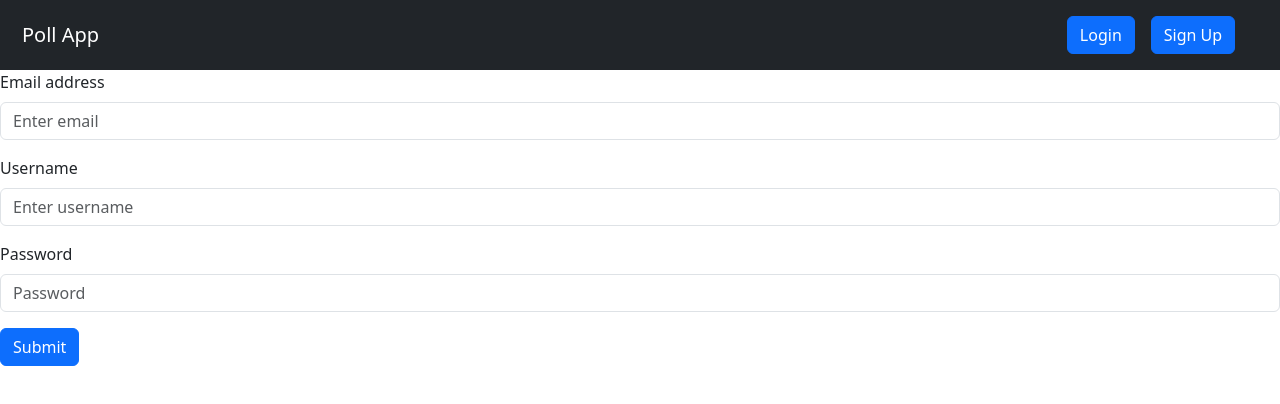
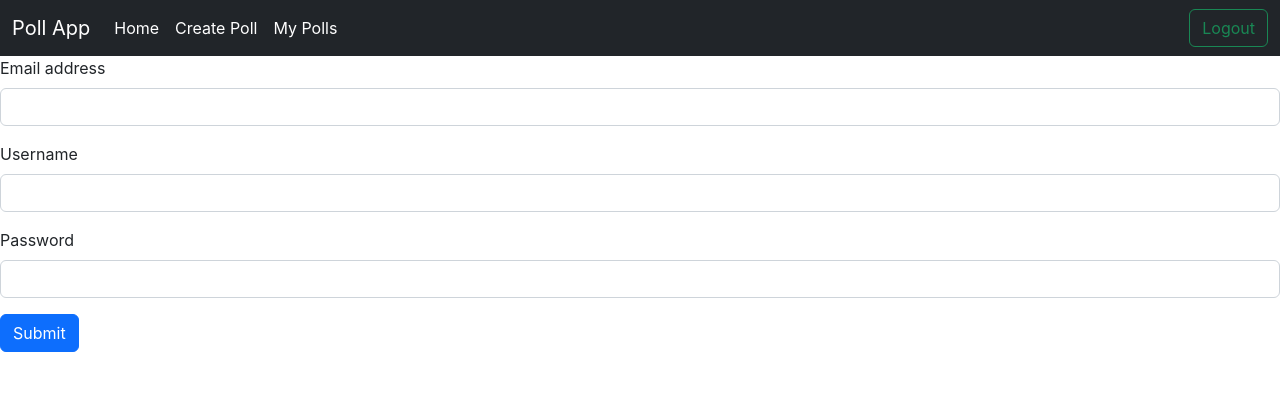
Before and after one commit to jaditi930/Poll-Application, a React (Create React App) app in the folder poll-app-frontend/: page /signup in a window 1280 px wide. Shown: the top 404 px of the page. Built offline with nearby package versions, Linux system fonts and the light colour scheme.

Commit message:
question showing

```diff
--- a/poll-app-frontend/package.json
+++ b/poll-app-frontend/package.json
@@ -7,11 +7,8 @@
     "@testing-library/react": "^13.4.0",
     "@testing-library/user-event": "^13.5.0",
     "axios": "^1.5.1",
-    "bootstrap": "^5.3.2",
-    "jquery": "^3.7.1",
     "popper.js": "^1.16.1",
     "react": "^18.2.0",
-    "react-bootstrap": "^2.9.0",
     "react-dom": "^18.2.0",
     "react-router-dom": "^6.16.0",
     "react-scripts": "5.0.1",
--- a/poll-app-frontend/public/index.html
+++ b/poll-app-frontend/public/index.html
@@ -10,6 +10,7 @@
       content="Web site created using create-react-app"
     />
     <link rel="apple-touch-icon" href="%PUBLIC_URL%/logo192.png" />
+
     <!--
       manifest.json provides metadata used when your web app is installed on a
       user's mobile device or desktop. See https://developers.google.com/web/fundamentals/web-app-manifest/
@@ -24,6 +25,8 @@
       work correctly both with client-side routing and a non-root public URL.
       Learn how to configure a non-root public URL by running `npm run build`.
     -->
+    <link rel="stylesheet" href="https://cdn.jsdelivr.net/npm/bootstrap@5.2.3/dist/css/bootstrap.min.css" integrity="sha384-rbsA2VBKQhggwzxH7pPCaAqO46MgnOM80zW1RWuH61DGLwZJEdK2Kadq2F9CUG65" crossorigin="anonymous">
+
     <title>React App</title>
   </head>
   <body>
@@ -38,6 +41,10 @@
 
       To begin the development, run `npm start` or `yarn start`.
       To create a production bundle, use `npm run build` or `yarn build`.
+
     -->
+    <script src="https://cdn.jsdelivr.net/npm/bootstrap@5.3.2/dist/js/bootstrap.bundle.min.js" integrity="sha384-C6RzsynM9kWDrMNeT87bh95OGNyZPhcTNXj1NW7RuBCsyN/o0jlpcV8Qyq46cDfL" crossorigin="anonymous"></script>
+    <script src="https://cdn.jsdelivr.net/npm/@popperjs/core@2.11.8/dist/umd/popper.min.js" integrity="sha384-I7E8VVD/ismYTF4hNIPjVp/Zjvgyol6VFvRkX/vR+Vc4jQkC+hVqc2pM8ODewa9r" crossorigin="anonymous"></script>
+    <script src="https://cdn.jsdelivr.net/npm/bootstrap@5.3.2/dist/js/bootstrap.min.js" integrity="sha384-BBtl+eGJRgqQAUMxJ7pMwbEyER4l1g+O15P+16Ep7Q9Q+zqX6gSbd85u4mG4QzX+" crossorigin="anonymous"></script>
   </body>
 </html>
--- a/poll-app-frontend/src/components/Home.js
+++ b/poll-app-frontend/src/components/Home.js
@@ -1,8 +1,9 @@
-import { useEffect } from "react"
-
+import { useEffect, useState } from "react"
+import Question from "./Question"
 
 export default function Home()
 {
+    const [pollsArray,setPolls]=useState([])
     useEffect(()=>{
         console.log("hello")
         function getCookie(name) {
@@ -27,16 +28,27 @@ export default function Home()
                 // Adding headers to the request
                 // headers: {
                 //     "Content-type": "application/json; charset=UTF-8",
-                    // "X-CSRFToken":csrftoken
+                //     "X-CSRFToken":csrftoken
                 // }
             })
             .then((res)=> res.json() )
             .then((data)=> {
             console.log(data);
+            if(data.answered_polls!=undefined)
+            setPolls(data.answered_polls)
+            console.log(pollsArray)
+            if(data.unanswered_polls.length>0)
+            setPolls(...pollsArray,data.unanswered_polls)
+            console.log(pollsArray)
+
             });
     },[])
+    const polls=pollsArray.map((question)=>{
+        return <Question question={question}/>
+    })
     return (
-        <>
-        </>
+        <ul>
+        {polls}
+        </ul>
     )
 }
--- a/poll-app-frontend/src/components/Login.js
+++ b/poll-app-frontend/src/components/Login.js
@@ -1,5 +1,3 @@
-import Button from 'react-bootstrap/Button';
-import Form from 'react-bootstrap/Form';
 import { useNavigate } from 'react-router-dom';
 
 const user={
@@ -7,30 +5,14 @@ const user={
     password:""
 
 }
-// function log_user()
-// {
 
-// }
 export default function Login(props)
 {
+
   const navigate=useNavigate();
-    return (
-        <>
-    <Form>
 
-      <Form.Group className="mb-3" controlId="formBasicUsername">
-        <Form.Label>Username</Form.Label>
-        <Form.Control type="text" placeholder="Enter username" onChange={(e)=>{user.username=e.target.value}}/>
-      </Form.Group>
-
-      <Form.Group className="mb-3" controlId="formBasicPassword">
-        <Form.Label>Password</Form.Label>
-        <Form.Control type="password" placeholder="Password" onChange={(e)=>{user.password=e.target.value}}/>
-      </Form.Group>
-
-      <Button variant="primary" type="reset" onClick={(e)=>{
-
-        // log_user()
+  function log_user()
+{
   fetch('http://127.0.0.1:7000/login', {
 
   // Adding method type
@@ -60,12 +42,24 @@ export default function Login(props)
         document.cookie = 'csrftoken='+data.cookies+';expires='+now.toUTCString()+';path=/';
       })
   })
+}
+    return (
+        <>
+    <form>
+  <div class="mb-3">
+    <label for="exampleInputUsername1" class="form-label">Username</label>
+    <input type="text" class="form-control" id="exampleInputUsername1" onChange={(e)=>{user.username=e.target.value}}/>
+  </div>
+  <div class="mb-3">
+    <label for="exampleInputPassword1" class="form-label">Password</label>
+    <input type="password" class="form-control" id="exampleInputPassword1" onChange={(e)=>{user.password=e.target.value}}/>
+  </div>
+  <button type="submit" class="btn btn-primary" onClick={(e)=>{
+        e.preventDefault()
+        log_user()
         navigate("/")
-
-    }}>
-        Submit
-      </Button>
-    </Form>
+  }}>Submit</button>
+</form>
             </>
     )
 }
--- a/poll-app-frontend/src/components/PollNavBar.js
+++ b/poll-app-frontend/src/components/PollNavBar.js
@@ -1,7 +1,3 @@
-import Container from 'react-bootstrap/Container';
-import Nav from 'react-bootstrap/Nav';
-import Navbar from 'react-bootstrap/Navbar';
-import Button from 'react-bootstrap/esm/Button';
 import { Link } from 'react-router-dom';
 
 export default function PollNavBar(props)
@@ -30,29 +26,33 @@ export default function PollNavBar(props)
   })
 }
     return (
-        <Navbar bg="dark" data-bs-theme="dark">
-        <Container style={{justifyContent:"flex-start",minWidth:"90%",margin:"0px 10px"}}>
-          <Navbar.Brand href="">Poll App</Navbar.Brand>
-          <Nav style={{minWidth:"100%",alignItems:"center"}}>
-          {props.isLogged ?
-            (
-              <>
-            <Nav.Link as={Link} to="/">Home</Nav.Link>
-            <Nav.Link as={Link} to="answered_polls">Answered Polls</Nav.Link>
-            <Nav.Link as={Link} to="my_polls">My Polls</Nav.Link>
-            <Nav.Link as={Link} to="create_poll">Create new poll</Nav.Link>
-            <Button onClick={logout} style={{marginLeft:"auto"}} variant="secondary">Logout</Button>
-              </>
-            ):
-            (
-              <>
-              <Nav.Link as={Link} to="login" style={{marginLeft:"auto"}}><Button>Login</Button></Nav.Link>
-              <Nav.Link as={Link} to="signup"><Button>Sign Up</Button></Nav.Link>
-              </>
-            )
-            }
-          </Nav>
-        </Container>
-      </Navbar>
+      <>
+        <nav class="navbar navbar-dark bg-dark navbar-expand-lg bg-body-tertiary">
+            <div class="container-fluid">
+                <Link class="navbar-brand" to="/">Poll App</Link>
+                <button class="navbar-toggler" type="button" data-bs-toggle="collapse" data-bs-target="#navbarSupportedContent" aria-controls="navbarSupportedContent" aria-expanded="false" aria-label="Toggle navigation">
+                    <span class="navbar-toggler-icon"></span>
+                </button>
+                <div class="collapse navbar-collapse" id="navbarSupportedContent">
+                    <ul class="navbar-nav me-auto mb-2 mb-lg-0" >
+                        <li class="nav-item">
+                            <Link class="nav-link active" aria-current="page" to="/">Home</Link>
+                        </li>
+                        <li class="nav-item">
+                            <Link class="nav-link active" aria-current="page" to="/create_poll">Create Poll</Link>
+                        </li>
+                        <li class="nav-item">
+                            <Link class="nav-link active" aria-current="page" to="/my_polls">My Polls</Link>
+                        </li>
+
+
+    </ul>
+    <form class="d-flex" role="search" onSubmit={logout}>
+      <button class="btn btn-outline-success" type="submit">Logout</button>
+     </form>
+                </div>
+            </div>
+        </nav>
+</>
     )
 }
--- /dev/null
+++ b/poll-app-frontend/src/components/Question.js
@@ -0,0 +1,22 @@
+export default function Question(props){
+const question=props.question
+console.log(question.response)
+const optionArray=question.options.map((option)=>{
+return  <>
+<li class="list-group-item">
+    { question.response && question.response==option.id
+       ? <input class="form-check-input me-1" type="checkbox" value={option.id} id="firstCheckbox" checked/>
+        :    <input class="form-check-input me-1" type="checkbox" value={option.id} id="firstCheckbox"/>
+    }
+        <label class="form-check-label" for="firstCheckbox">{option.value}</label>
+        </li>
+</>
+})
+return (
+    <li key={question.id}>{question.value}
+    <ul>
+    {optionArray}
+    </ul>
+    </li>
+)
+}
--- a/poll-app-frontend/src/components/SignUp.js
+++ b/poll-app-frontend/src/components/SignUp.js
@@ -1,5 +1,4 @@
-import Button from 'react-bootstrap/Button';
-import Form from 'react-bootstrap/Form';
+import { useNavigate } from 'react-router-dom';
 const user={
     email:"",
     username:"",
@@ -29,30 +28,28 @@ function signup_user()
 }
 export default function SignUp()
 {
+  const navigate=useNavigate("")
     return (
         <>
-    <Form>
-      <Form.Group className="mb-3" controlId="formBasicEmail">
-        <Form.Label>Email address</Form.Label>
-        <Form.Control type="email" placeholder="Enter email" onChange={(e)=>{user.email=e.target.value}}/>
-      </Form.Group>
-      <Form.Group className="mb-3" controlId="formBasicUsername">
-        <Form.Label>Username</Form.Label>
-        <Form.Control type="text" placeholder="Enter username" onChange={(e)=>{user.username=e.target.value}}/>
-      </Form.Group>
-
-      <Form.Group className="mb-3" controlId="formBasicPassword">
-        <Form.Label>Password</Form.Label>
-        <Form.Control type="password" placeholder="Password" onChange={(e)=>{user.password=e.target.value}}/>
-      </Form.Group>
-
-      <Button variant="primary" type="submit" onClick={(e)=>{
-        e.preventDefault()
-        signup_user()
-      }}>
-        Submit
-      </Button>
-    </Form>
+    <form>
+  <div class="mb-3">
+    <label for="exampleInputEmail1" class="form-label">Email address</label>
+    <input type="email" class="form-control" id="exampleInputEmail1" onChange={(e)=>{user.email=e.target.value}}/>
+  </div>
+  <div class="mb-3">
+    <label for="exampleInputUsername1" class="form-label">Username</label>
+    <input type="text" class="form-control" id="exampleInputUsername1" onChange={(e)=>{user.username=e.target.value}}/>
+  </div>
+  <div class="mb-3">
+    <label for="exampleInputPassword1" class="form-label">Password</label>
+    <input type="password" class="form-control" id="exampleInputPassword1"  onChange={(e)=>{user.password=e.target.value}}/>
+  </div>
+  <button type="submit" class="btn btn-primary" onSubmit={(e)=>{
+            // e.preventDefault()
+    signup_user()
+    navigate("/login")
+  }}>Submit</button>
+</form>
             </>
     )
 }
--- a/poll-app-frontend/src/index.js
+++ b/poll-app-frontend/src/index.js
@@ -3,7 +3,6 @@ import ReactDOM from 'react-dom/client';
 import './index.css';
 import App from './App';
 import reportWebVitals from './reportWebVitals';
-import '../node_modules/bootstrap/dist/css/bootstrap.min.css';
 
 const root = ReactDOM.createRoot(document.getElementById('root'));
 root.render(
```
Also changed, not shown: 2 other files (tests, documents, lock files or other folders). Lines whose indentation alone changed are shown as unchanged.
